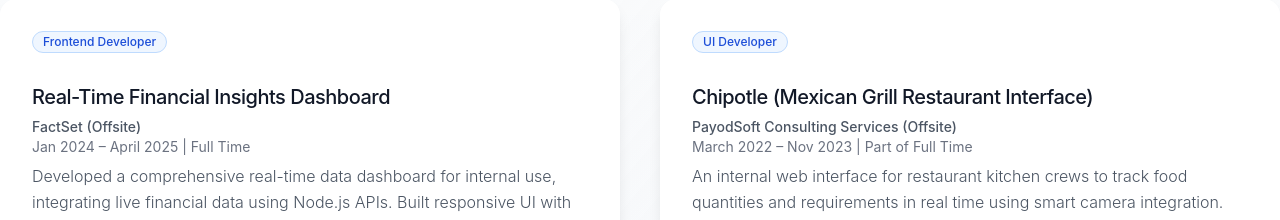
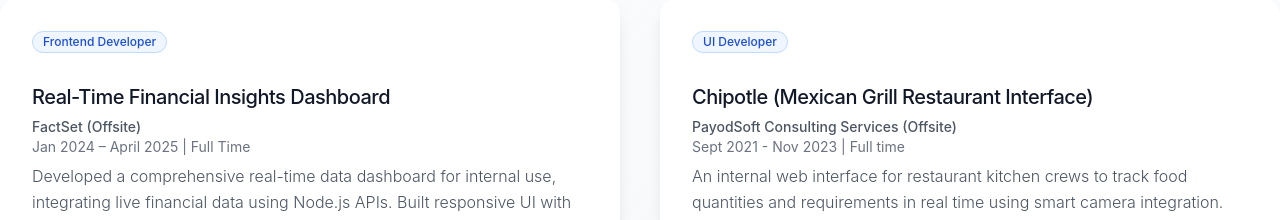
Before and after one commit to nseelam02-tech/snr-portfolio, a React (Vite) app: page / in a window 1280 px wide. Shown: the part 2200-2420 px from the top of the page. Built offline with nearby package versions, Linux system fonts and the light colour scheme.

Commit message:
Fix: Update professional experience dates
Updated the professional experience dates in `src/pages/Index.tsx`.

```diff
--- a/src/pages/Index.tsx
+++ b/src/pages/Index.tsx
@@ -141,7 +141,7 @@ const Index = () => {
     {
       title: "Chipotle (Mexican Grill Restaurant Interface)",
       company: "PayodSoft Consulting Services (Offsite)",
-      period: "March 2022 – Nov 2023 | Part of Full Time",
+      period: "Sept 2021 - Nov 2023 | Full time",
       role: "UI Developer",
       description: "An internal web interface for restaurant kitchen crews to track food quantities and requirements in real time using smart camera integration. This system helped streamline the food prep process. Developed modular, responsive React components and integrated Redux for state management with Redux Saga for handling side effects. Collaborated with designers and backend teams to ensure data accuracy and applied SCSS for custom styling.",
       technologies: ["React.js", "HTML", "CSS", "Tailwind CSS", "JavaScript", "Redux", "Redux Saga"],
```
